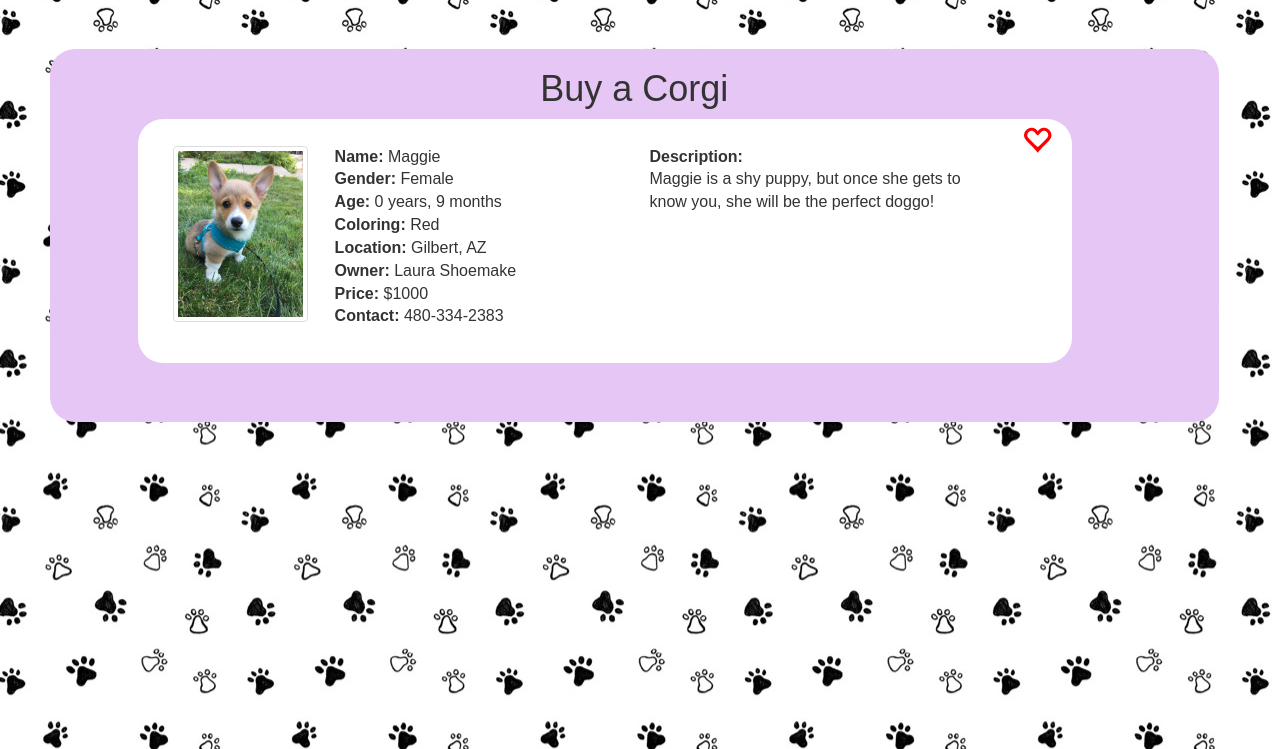
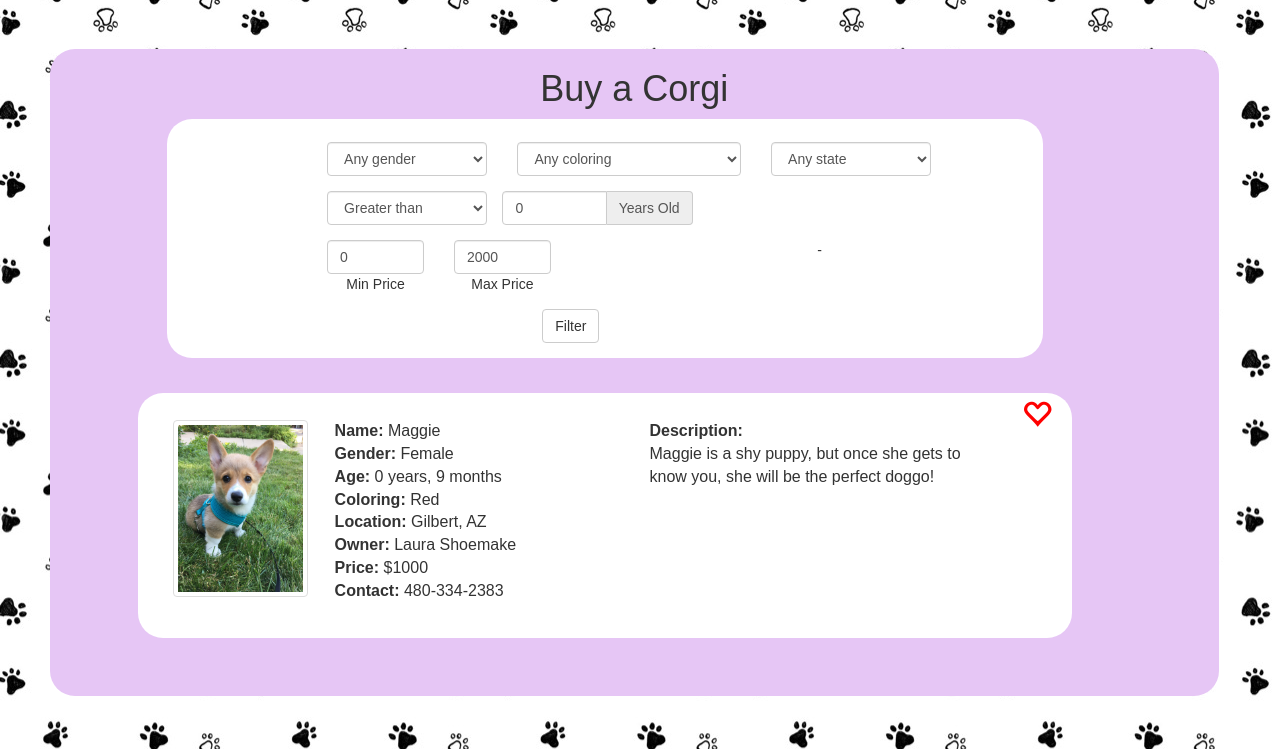
Before and after one commit to calvinmclean/CSC346Project2, a Django app: page /corgi/buy/ in a window 1280 px wide. Shown: the part 51-800 px from the top of the page. Run offline with Django 3.2, Linux system fonts and the light colour scheme; data comes from the database, SQL or seed files in the repository; some libraries are stand-ins or nearby versions.

Commit message:
Added filter to buy page, and fixed formatting

```diff
--- a/corgi_store/static/style.css
+++ b/corgi_store/static/style.css
@@ -80,7 +80,9 @@ img
 	float: left;
 	border-radius: 25px;
 	text-align: center;
+	margin-bottom: 3%;
 }
+
 
 .one-corgi
 {
@@ -253,5 +255,4 @@ img
 	float: left;
 	padding-top: 2%;
 	padding-left:15%;
-	padding-bottom: 3%
 }
--- a/corgi_store/templates/buy.html
+++ b/corgi_store/templates/buy.html
@@ -5,6 +5,127 @@
 	<div class="home">
 		<div class="browse-box">
 			<h1>Buy a Corgi</h1>
+			<div class="filter">
+				<form class="form-horizontal">
+					<div class="form-group">
+						<div class="row">
+		    				<div class="col-sm-3">
+		      					<select name="filter-gender" class="form-control" id="filter-gender" required>
+		      						<option selected >Any gender</option>
+		        					<option>Male</option>
+		        					<option>Female</option>
+		     					</select>
+		    				</div>
+		    				<div class="col-sm-4">
+		      					<select name="filter-coloring" class="form-control" id="filter-coloring" required>
+		      						<option selected >Any coloring</option>
+		        					<option>Red</option>
+	        						<option>Red-Headed Tricolor</option>
+	        						<option>Black-Headed Tricolor</option>
+	        						<option>Sable</option>
+	        						<option>Fawn</option>
+		     					</select>
+		    				</div>
+		    				<div class="col-sm-3">
+		      					<select name="filter-state" class="form-control" id="filter-state" required>
+		      						<option selected >Any state</option>
+		        					<option value="AL">Alabama</option>
+									<option value="AK">Alaska</option>
+									<option value="AZ">Arizona</option>
+									<option value="AR">Arkansas</option>
+									<option value="CA">California</option>
+									<option value="CO">Colorado</option>
+									<option value="CT">Connecticut</option>
+									<option value="DE">Delaware</option>
+									<option value="DC">District Of Columbia</option>
+									<option value="FL">Florida</option>
+									<option value="GA">Georgia</option>
+									<option value="HI">Hawaii</option>
+									<option value="ID">Idaho</option>
+									<option value="IL">Illinois</option>
+									<option value="IN">Indiana</option>
+									<option value="IA">Iowa</option>
+									<option value="KS">Kansas</option>
+									<option value="KY">Kentucky</option>
+									<option value="LA">Louisiana</option>
+									<option value="ME">Maine</option>
+									<option value="MD">Maryland</option>
+									<option value="MA">Massachusetts</option>
+									<option value="MI">Michigan</option>
+									<option value="MN">Minnesota</option>
+									<option value="MS">Mississippi</option>
+									<option value="MO">Missouri</option>
+									<option value="MT">Montana</option>
+									<option value="NE">Nebraska</option>
+									<option value="NV">Nevada</option>
+									<option value="NH">New Hampshire</option>
+									<option value="NJ">New Jersey</option>
+									<option value="NM">New Mexico</option>
+									<option value="NY">New York</option>
+									<option value="NC">North Carolina</option>
+									<option value="ND">North Dakota</option>
+									<option value="OH">Ohio</option>
+									<option value="OK">Oklahoma</option>
+									<option value="OR">Oregon</option>
+									<option value="PA">Pennsylvania</option>
+									<option value="RI">Rhode Island</option>
+									<option value="SC">South Carolina</option>
+									<option value="SD">South Dakota</option>
+									<option value="TN">Tennessee</option>
+									<option value="TX">Texas</option>
+									<option value="UT">Utah</option>
+									<option value="VT">Vermont</option>
+									<option value="VA">Virginia</option>
+									<option value="WA">Washington</option>
+									<option value="WV">West Virginia</option>
+									<option value="WI">Wisconsin</option>
+									<option value="WY">Wyoming</option>
+		     					</select>
+		    				</div>
+	  					</div>
+					 </div>
+
+					<div class="form-group">
+						 <div class="row">
+							 <div class="col-sm-3">
+		      					<select name="filter-age" class="form-control" id="filter-age" required>
+		      						<option selected >Greater than</option>
+		        					<option>Less than</option>
+		        					<option>Equal to</option>
+		     					</select>
+		    				</div>
+
+							 <div class="input-group col-sm-3">
+					    		<input id="filter-year" type="number" class="form-control" name="filter-year" value=0 required>
+					   			<span class="input-group-addon">Years Old</span>
+
+			  				</div>
+			  			</div>
+			  		</div>
+
+			  		<div class="form-group">
+			  			<div class="row">
+			  				<div class="col-sm-2">
+				  				 <input id="filter-low-price" type="number" class="form-control" name="filter-low-price" value=0 required>
+						   		 Min Price
+			     			</div>
+			     			-
+			     			<div class="col-sm-2">
+			     			 <input id="filter-high-price" type="number" class="form-control" name="filter-high-price" value=2000 required>
+						   		 Max Price
+			     			</div>
+			  			</div>
+
+	  				</div>
+
+	  				<div class="form-group">
+			  			<div class="col-sm-offset-3 col-sm-2">
+	      					<button type="submit" class="btn btn-default">Filter</button>
+	    				</div>
+			  		</div>
+				</form>
+			</div>
+
 		      {% for listing in listings %}
 					<div class="one-corgi">
 						<div class="favorite" id="favorite{{ listing.corgi.id }}">
--- a/corgi_store/templates/list_corgi.html
+++ b/corgi_store/templates/list_corgi.html
@@ -60,7 +60,7 @@
    							<div class="col-sm-9">
       							<select name="state" class="form-control" id="corgi-state" required>
       								<option value="" selected disabled hidden>Select state</option>
-								     <option value="AL">Alabama</option>
+								    <option value="AL">Alabama</option>
 									<option value="AK">Alaska</option>
 									<option value="AZ">Arizona</option>
 									<option value="AR">Arkansas</option>
```
Also changed, not shown: corgi_store/templates/browse.html (+10 -2 lines).
